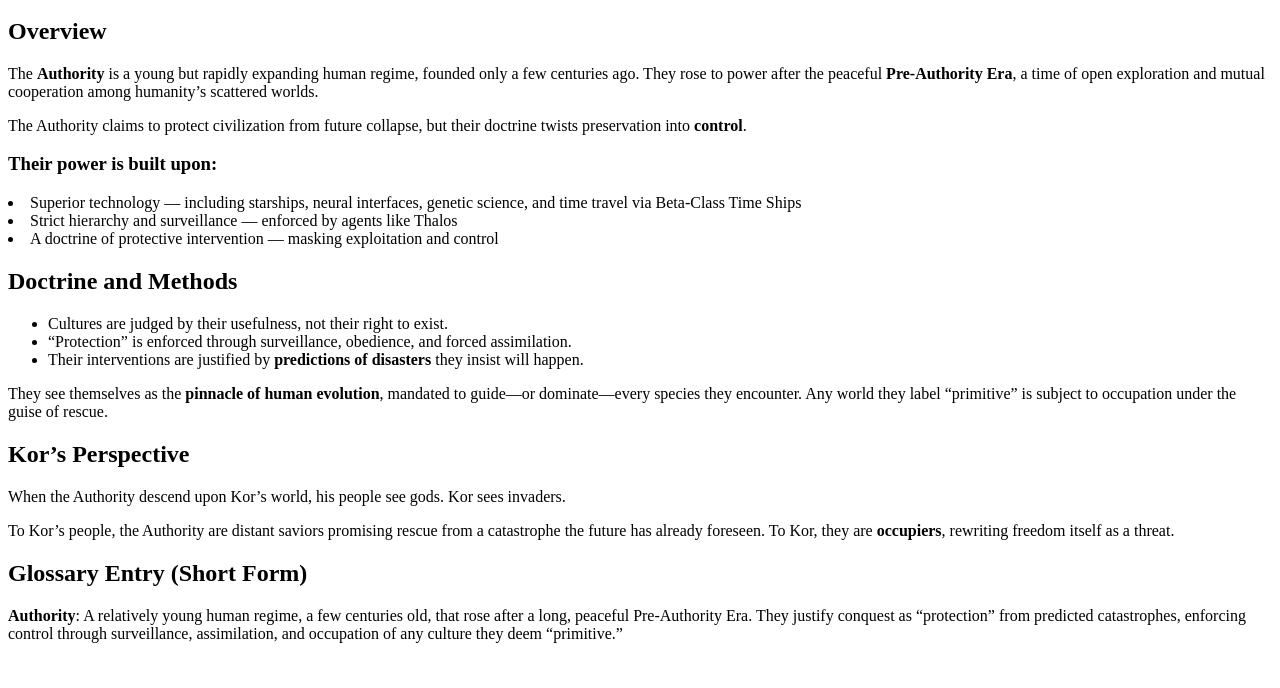
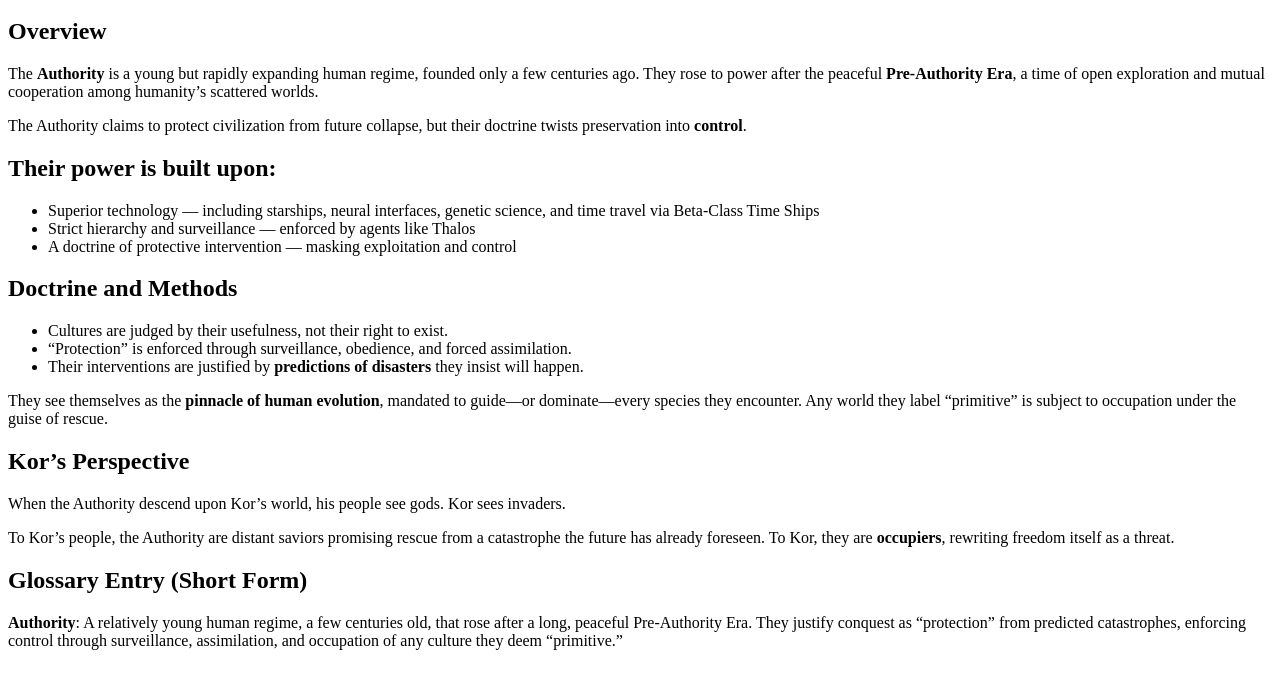
Before and after one commit to vearthefirstdreamer/fristdreamer, a plain HTML site: page pages/The Authority — Faction Overview.html in a window 1280 px wide. Shown: the part 100-788 px from the top of the page. Drawn offline with Linux system fonts and the light colour scheme.

Commit message:
Update The Authority — Faction Overview.html
<ul>

```diff
--- a/pages/The Authority — Faction Overview.html
+++ b/pages/The Authority — Faction Overview.html
@@ -27,7 +27,8 @@
       <ul>
     </section>
      <section id="power">
-      <h3>Their power is built upon:</h3>
+      <h2>Their power is built upon:</h2>
+       <ul>
         <li>Superior technology — including starships, neural interfaces, genetic science, and time travel via Beta-Class Time Ships</li>
         <li>Strict hierarchy and surveillance — enforced by agents like Thalos</li>
         <li>A doctrine of protective intervention — masking exploitation and control</li>
```
